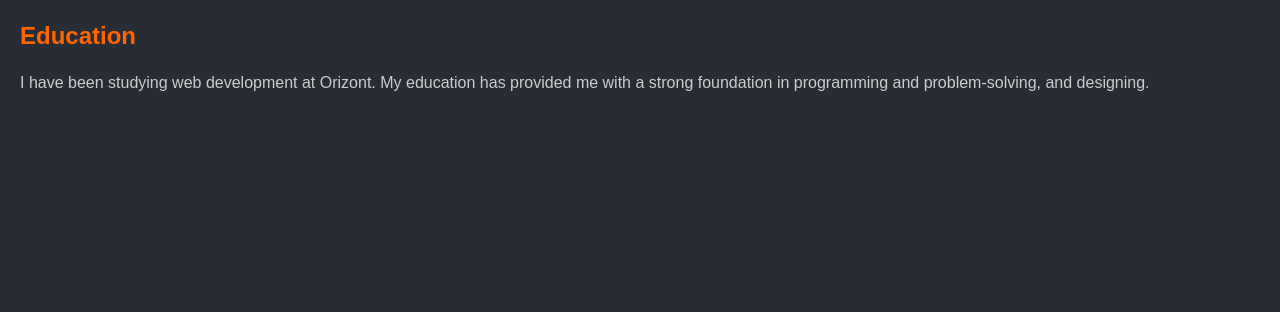
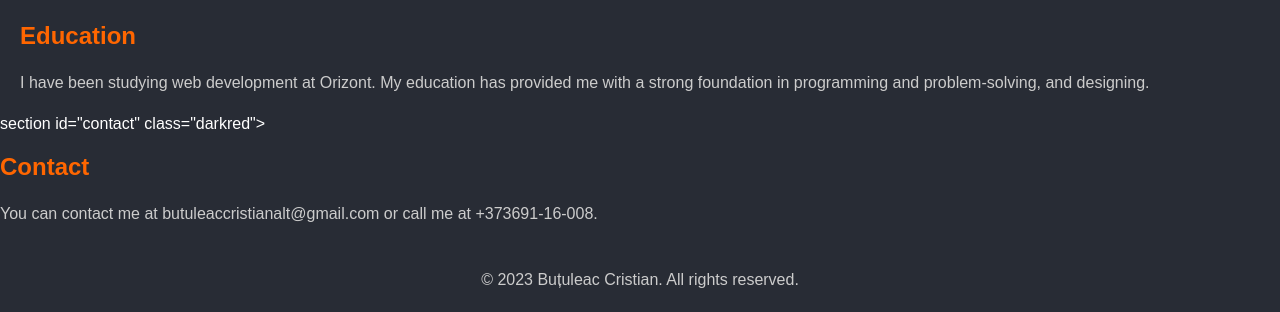
Before and after one commit to ButuleacCristian/Project, a plain HTML site: page index.html in a window 1280 px wide. Shown: the part 1244-1556 px from the top of the page. Before the commit the page ends 1359 px from the top, so only its background shows below. Drawn offline with Linux system fonts and the light colour scheme.

Commit message:
Update index.html

```diff
--- a/index.html
+++ b/index.html
@@ -59,3 +59,15 @@
     <section id="education">
         <h2>Education</h2>
         <p>I have been studying web development at Orizont. My education has provided me with a strong foundation in programming and problem-solving, and designing.
+            </section>
+    section id="contact" class="darkred">
+        <h2>Contact</h2>
+        <p>You can contact me at butuleaccristianalt@gmail.com or call me at +373691-16-008.</p>
+    </section>
+
+    <footer>
+        <p>&copy; 2023 Buțuleac Cristian. All rights reserved.</p>
+    </footer>
+
+</body>
+</html>
```
